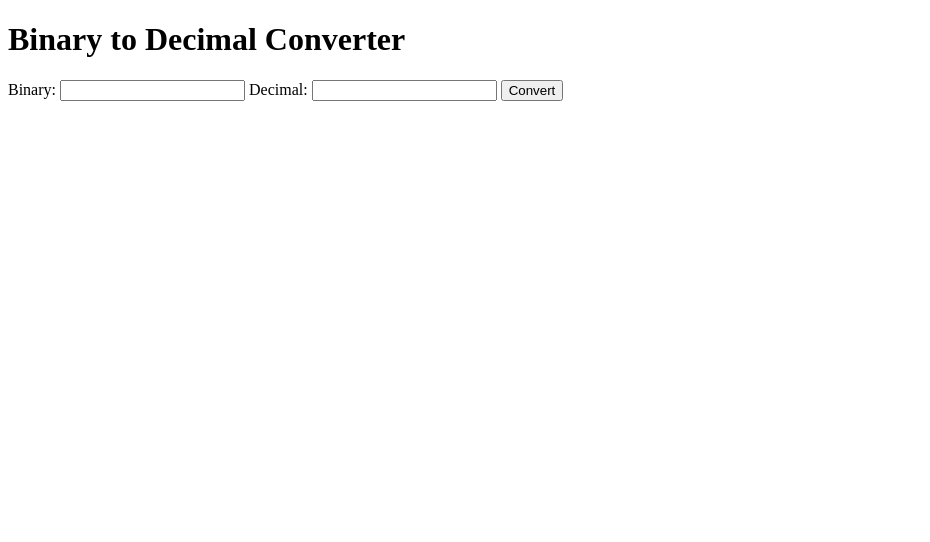
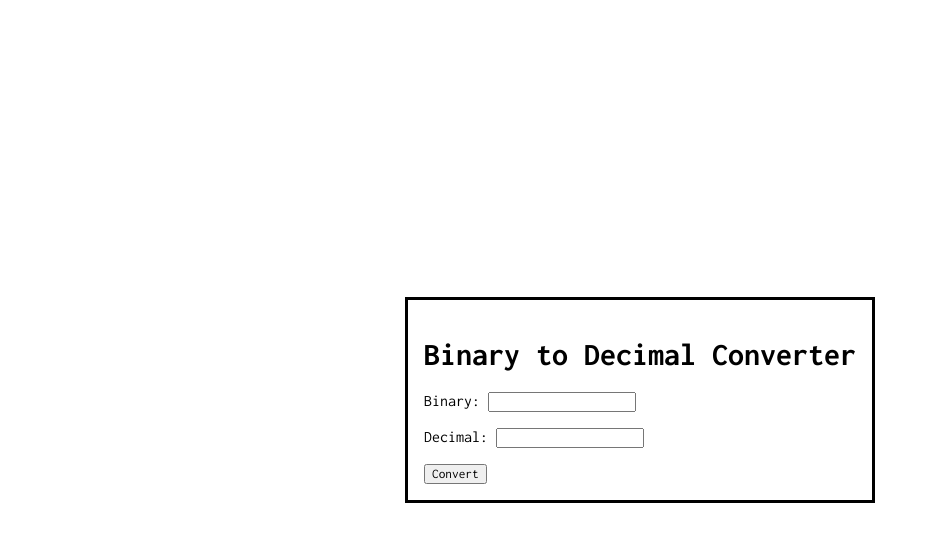
Before and after one commit to User5842/bin2dec, a plain HTML site: page index.html in a window 1280 px wide. Shown: the whole page, without its empty margins (0-930 px from the left). Drawn offline with Linux system fonts and the light colour scheme.

Commit message:
CSS complete along with BEM file structure

```diff
--- /dev/null
+++ b/blocks/body/body.css
@@ -0,0 +1,6 @@
+.body {
+    font-family: 'Inconsolata', monospace;
+    display: flex;
+    height: 100vh;
+    margin: 0;
+}
--- /dev/null
+++ b/blocks/main/__form-button/main__form-button.css
@@ -0,0 +1,4 @@
+.main__form-button {
+    font-family: 'Inconsolata', monospace;
+    margin-top: 1rem;
+}
--- /dev/null
+++ b/blocks/main/__form-section-input/main__form-section-input.css
@@ -0,0 +1,3 @@
+.main__form-section-input {
+    font-family: 'Inconsolata', monospace;
+}
--- /dev/null
+++ b/blocks/main/__form-section/main__form-section.css
@@ -0,0 +1,3 @@
+.main__form-section {
+    margin-top: 1rem;
+}
--- /dev/null
+++ b/blocks/main/main.css
@@ -0,0 +1,9 @@
+@import url(./__form-button/main__form-button.css);
+@import url(./__form-section-input/main__form-section-input.css);
+@import url(./__form-section/main__form-section.css);
+
+.main {
+    border: 3px solid black;
+    margin: auto;
+    padding: 1rem;
+}
--- a/index.html
+++ b/index.html
@@ -4,18 +4,25 @@
     <meta charset="UTF-8">
     <meta http-equiv="X-UA-Compatible" content="IE=edge">
     <meta name="viewport" content="width=device-width, initial-scale=1.0">
+    <link rel="stylesheet" href="./pages/index.css">
     <title>bin2dec</title>
 </head>
-<body>
-    <h1>Binary to Decimal Converter</h1>
-    <form>
-        <label for="">Binary: </label>
-        <input id="binary" type="number" maxlength="8">
+<body class="body">
+    <main class="main">
+        <h1>Binary to Decimal Converter</h1>
+        <form class="main__form">
+            <section class="main__form-section">
+                <label for="binary">Binary: </label>
+                <input class="main__form-section-input" id="binary" type="number" maxlength="8">
+            </section>
 
-        <label for="decimal">Decimal: </label>
-        <input id="decimal" type="number" readonly>
+            <section class="main__form-section">
+                <label for="decimal">Decimal: </label>
+                <input class="main__form-section-input" id="decimal" type="number" readonly>
+            </section>
 
-        <button type="button">Convert</button>
-    </form>
+            <button class="main__form-button" type="button">Convert</button>
+        </form>
+    </main>
 </body>
 </html>
--- /dev/null
+++ b/pages/index.css
@@ -0,0 +1,3 @@
+@import url(../vendor/fonts.css);
+@import url(../blocks/body/body.css);
+@import url(../blocks/main/main.css);
--- /dev/null
+++ b/vendor/fonts.css
@@ -0,0 +1 @@
+@import url('https://fonts.googleapis.com/css2?family=Inconsolata:wght@400;700&display=swap');
```
